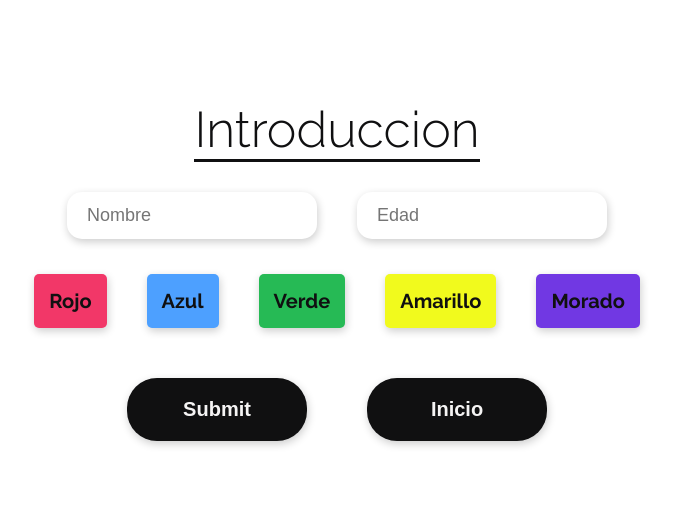
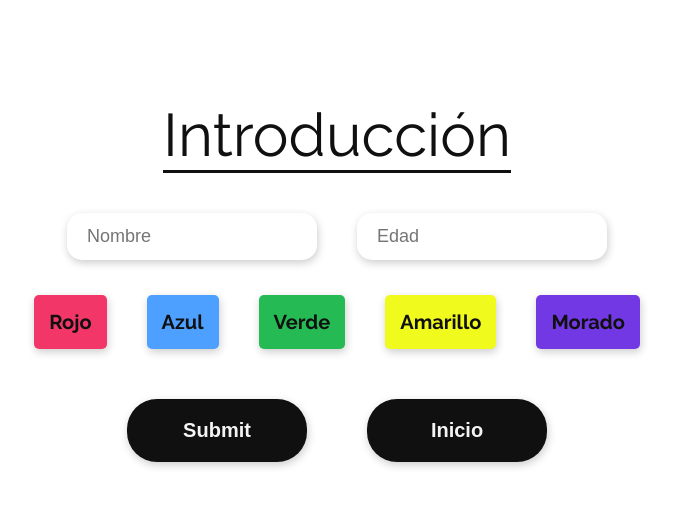
Before and after one commit to juanpichvrdo/fintech, a React (Create React App) app: page /introduccion in a window 1280 px wide. Shown: the top 506 px of the page, without its empty margins (303-978 px from the left). Built offline with nearby package versions, Linux system fonts and the light colour scheme.

Commit message:
fixed typo and some styling

```diff
--- a/src/Introduccion.js
+++ b/src/Introduccion.js
@@ -44,7 +44,7 @@ class Introduccion extends Component {
     const { nombre, edad, randomColor } = this.state;
     return (
       <div className="introduccion" style={{ background: randomColor }}>
-        <h2 className="introduccion__heading">Introduccion</h2>
+        <h2 className="introduccion__heading">Introducción</h2>
         <form onSubmit={this.handleSubmit}>
           <input
             type="text"
--- a/src/introduccion.scss
+++ b/src/introduccion.scss
@@ -8,9 +8,9 @@
   text-align: center;
 
   &__heading {
-    font-size: 5rem;
-    font-weight: 300;
-    margin-bottom: 1rem;
+    font-size: 6rem;
+    font-weight: 400;
+    margin-bottom: 2rem;
     border-bottom: 3px solid rgb(16, 16, 17);
 
     @media only screen and (max-width: 700px) {
```
